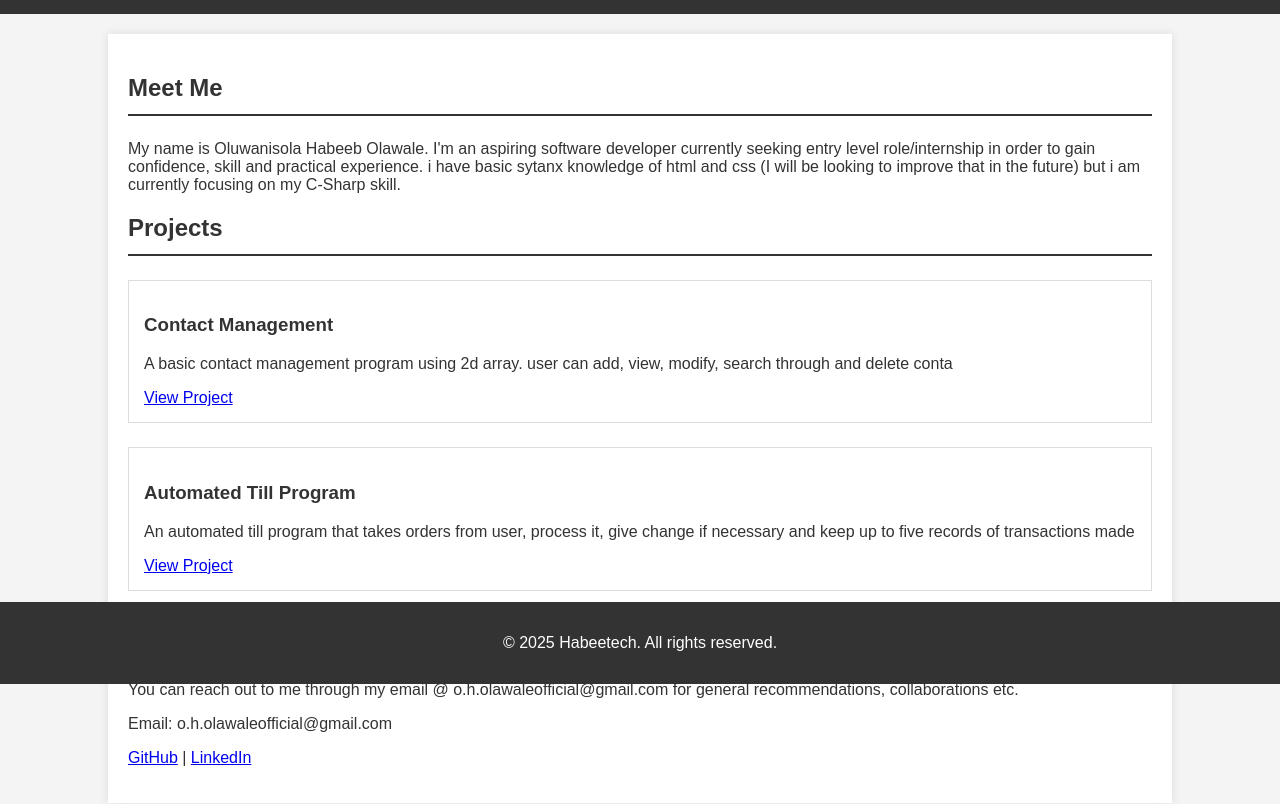
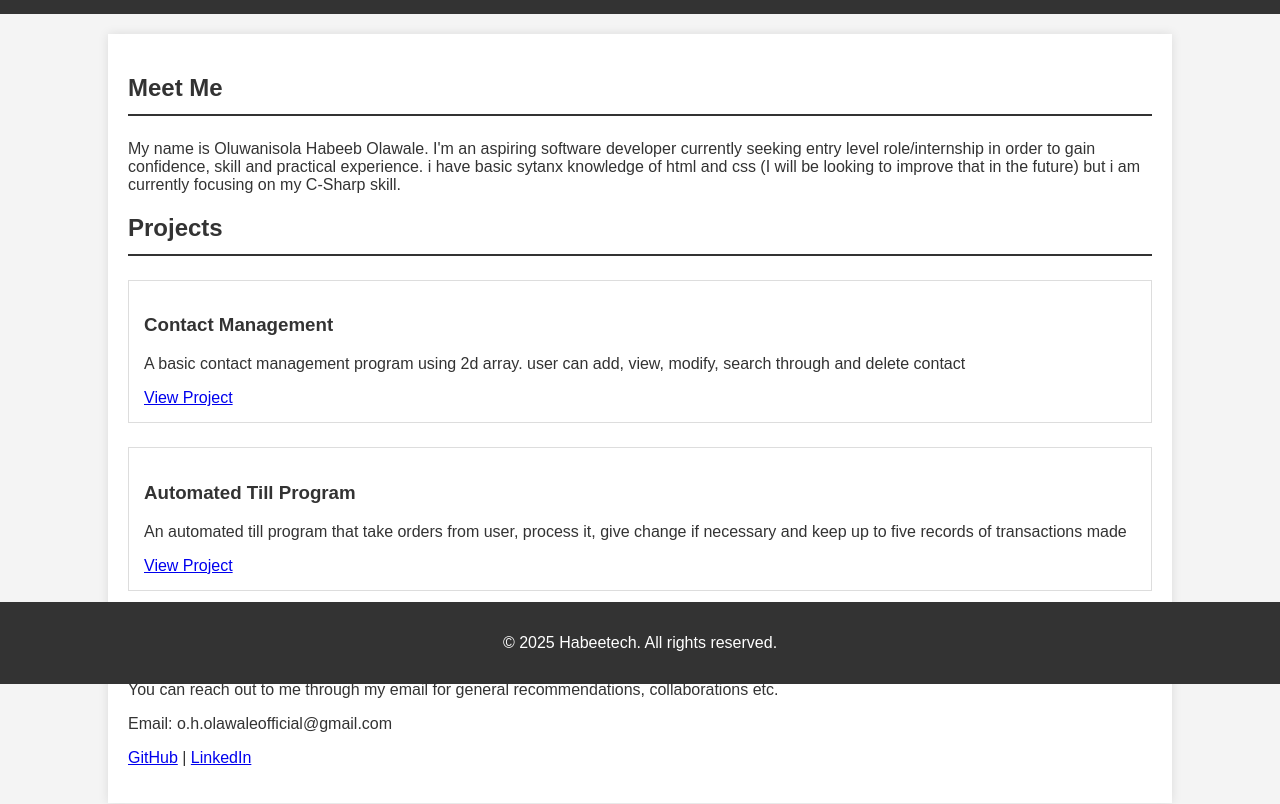
Before and after one commit to Habeetech/Habeetech.github.io, a plain HTML site: page index.html in a window 1280 px wide. Shown: the part 116-920 px from the top of the page. Drawn offline with Linux system fonts and the light colour scheme.

Commit message:
Update index.html

```diff
--- a/index.html
+++ b/index.html
@@ -82,19 +82,19 @@
             <h2 class="section-title">Projects</h2>
             <div class="project">
                 <h3>Contact Management</h3>
-                <p>A basic contact management program using 2d array. user can add, view, modify, search through and delete conta</p>
+                <p>A basic contact management program using 2d array. user can add, view, modify, search through and delete contact</p>
                 <a href="https://github.com/Habeetech/Habeetech.github.io/tree/master/Contact-management-program">View Project</a>
             </div>
             <div class="project">
                 <h3>Automated Till Program</h3>
-                <p>An automated till program that takes orders from user, process it, give change if necessary and keep up to five records of transactions made</p>
+                <p>An automated till program that take orders from user, process it, give change if necessary and keep up to five records of transactions made</p>
                 <a href="https://github.com/Habeetech/Habeetech.github.io/tree/master/Automated-till-program">View Project</a>
             </div>
             </section>
 
         <section id="contact">
             <h2 class="section-title">Contact</h2>
-            <p>You can reach out to me through my email @ o.h.olawaleofficial@gmail.com for general recommendations, collaborations etc.</p>
+            <p>You can reach out to me through my email for general recommendations, collaborations etc.</p>
             <p>Email: o.h.olawaleofficial@gmail.com</p>
             <p><a href="https://github.com/Habeetech" target="_blank">GitHub</a> | <a href="https://www.linkedin.com/in/habeeb-oluwanisola-178029359?utm_source=share&utm_campaign=share_via&utm_content=profile&utm_medium=android_app" target="_blank">LinkedIn</a></p>
         </section>
```
